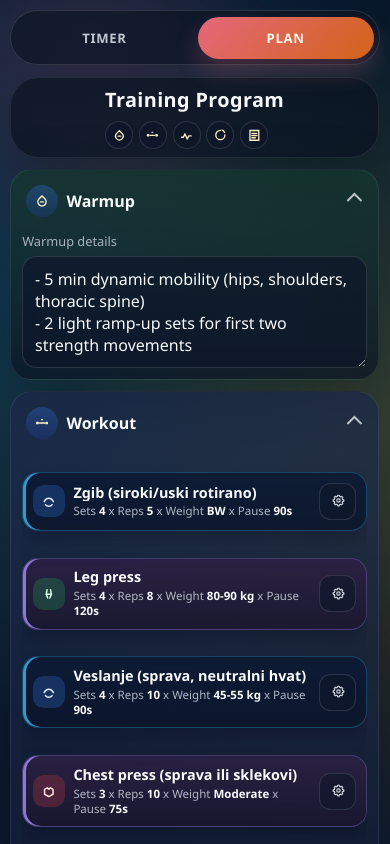
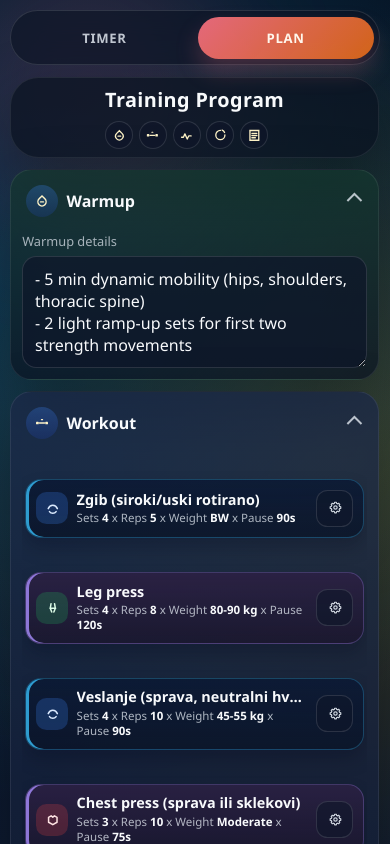
Before and after one commit to spleen1334/hiit-timer, a React (Vite) app: page / in a window 390 px wide. Both pictures are taken after a click on the button "PLAN". Shown: the top 844 px of the page. Built offline with nearby package versions, Linux system fonts and the light colour scheme.

Commit message:
[css] mobile phone adjustments

```diff
--- a/src/styles/plan.css
+++ b/src/styles/plan.css
@@ -64,6 +64,11 @@
 
 .plan-section-workout {
   background: linear-gradient(180deg, rgba(27, 40, 72, 0.74), rgba(10, 18, 33, 0.72));
+}
+
+.plan-section-workout .workout-list {
+  width: calc(100% - 0.4rem);
+  margin: 0 auto;
 }
 
 .plan-section-cardio {
@@ -215,7 +220,7 @@
 }
 
 .superset-reorder-drop {
-  height: 0.42rem;
+  min-height: 0.92rem;
   margin-left: 0.2rem;
   border-radius: 999px;
   background: transparent;
@@ -281,7 +286,7 @@
 }
 
 .reorder-drop-zone {
-  height: 0.56rem;
+  min-height: 1rem;
   border-radius: 999px;
   background: transparent;
   transition: background-color 140ms ease;
```
